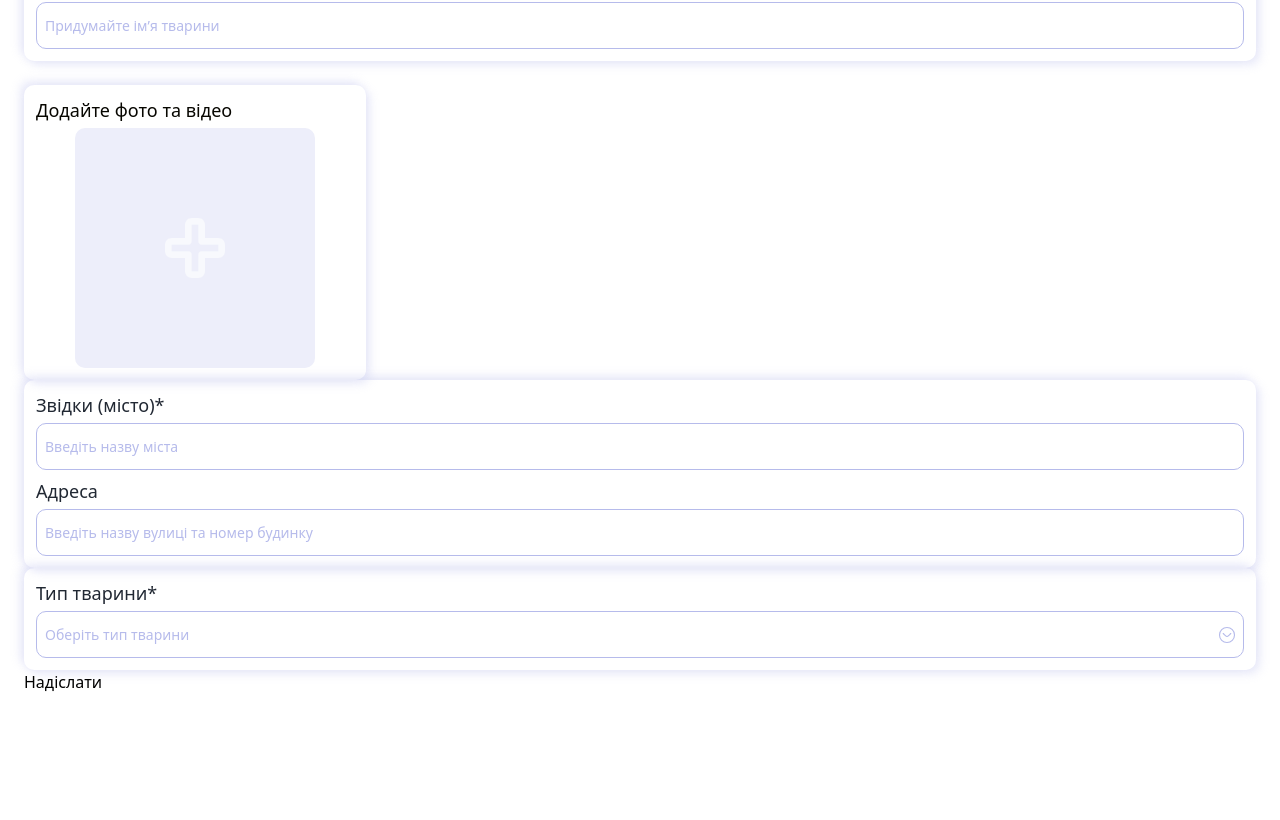
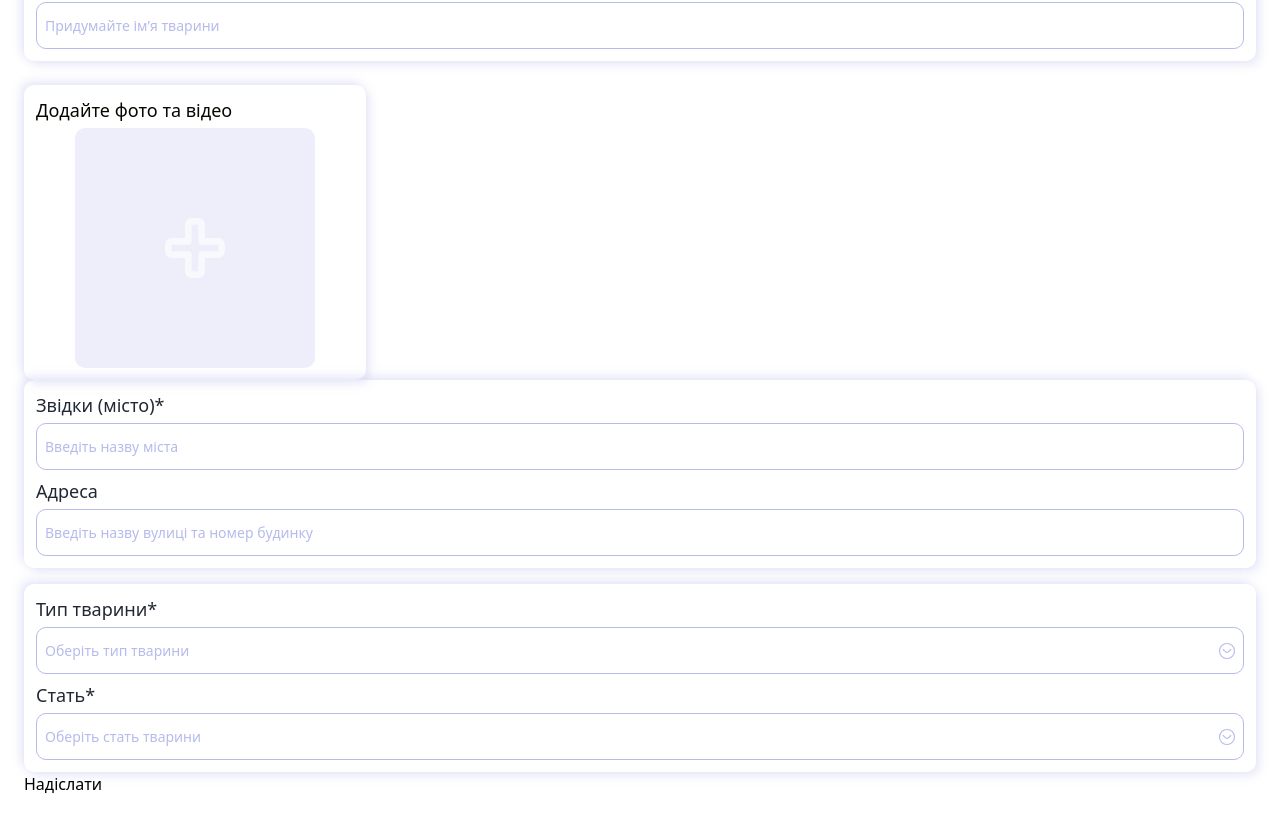
Before and after one commit to baza-trainee/AnimalRescueKharkiv, a Next.js app: page /crm/add-card in a window 1280 px wide. Shown: the part 898-1718 px from the top of the page. Before the commit the page ends 1616 px from the top, so only its background shows below. Built offline with nearby package versions, Linux system fonts and the light colour scheme.

Commit message:
fix: give PopupInput component more independence

```diff
--- a/src/components/crm/AddCardCrm/addCardSchema.ts
+++ b/src/components/crm/AddCardCrm/addCardSchema.ts
@@ -11,6 +11,8 @@ const animalTypes = [
   "Лис",
   "Інші",
 ];
+
+const genders = ["Самець", "Самка"];
 
 export const addCardSchema = Yup.object().shape({
   name: Yup.string()
@@ -37,6 +39,9 @@ export const addCardSchema = Yup.object().shape({
   animalType: Yup.string()
     .oneOf(animalTypes, "Оберіть тип тварини зі списку")
     .required("Оберіть тип тварини"),
+  gender: Yup.string()
+    .oneOf(genders, "Оберіть стать тварини зі списку")
+    .required("Оберіть стать тварини"),
 });
 
 export type TypeAddCardSchema = Yup.InferType<typeof addCardSchema>;
--- a/src/components/crm/AddCardForm/AddCardForm.tsx
+++ b/src/components/crm/AddCardForm/AddCardForm.tsx
@@ -15,6 +15,7 @@ const defaultValues = {
   city: "",
   address: "",
   animalType: "",
+  gender: "",
 };
 
 export const AddCardForm = () => {
--- a/src/components/crm/BasicInfoForm/BasicInfoForm.tsx
+++ b/src/components/crm/BasicInfoForm/BasicInfoForm.tsx
@@ -12,9 +12,8 @@ import { TypeAddCardSchema } from "../AddCardCrm/addCardSchema";
 import { useState } from "react";
 import { useToggle } from "../../register/popUp/useToggle";
 import { AnimalType } from "../../register/popUp/AnimalType";
-import { ArrowUpIcon } from "../../ui/icon/ArrowUpIcon";
-import { ArrowDownIcon } from "../../ui/icon/ArrowDownIcon";
 import { PopupInput } from "../../ui/inputs/PopupInput";
+import { Genders } from "../../register/popUp/Genders";
 
 interface PropsBasicInfoForm {
   control: Control<any>;
@@ -32,17 +31,26 @@ export const BasicInfoForm: React.FC<PropsBasicInfoForm> = ({
   const [selectedAnimalType, setSelectedAnimalType] = useState<string | null>(
     null
   );
-  const { isOpen, toggleModal } = useToggle();
+  const [selectedGender, setSelectedGender] = useState<string | null>(null);
+  const [openPopup, setOpenPopup] = useState<string | null>(null);
 
-  const handleSetectAnimalType = (type: string) => {
-    setSelectedAnimalType(type);
-    setValue && setValue("animalType", type, { shouldValidate: true });
-    clearErrors && clearErrors("animalType");
-    toggleModal();
+  const handleToggleModal = (name: string) => {
+    setOpenPopup((prev) => (prev === name ? null : name));
+  };
+
+  const handleSelect = (
+    name: keyof TypeAddCardSchema,
+    value: string,
+    setter: (value: string) => void
+  ) => {
+    setter(value);
+    setValue && setValue(name, value, { shouldValidate: true });
+    clearErrors && clearErrors(name);
+    setOpenPopup(null);
   };
 
   return (
-    <>
+    <div className="flex flex-col gap-[16px]">
       <fieldset className="flex flex-col gap-[8px] p-[12px] shadow-[4px_4px_10px_0px_#B6BBEB4D,_-4px_-4px_10px_0px_#B6BBEB4D] rounded-[10px]">
         <div className={errors?.city && "pb-[26px]"}>
           <Controller
@@ -81,12 +89,34 @@ export const BasicInfoForm: React.FC<PropsBasicInfoForm> = ({
           selectedValue={selectedAnimalType}
           control={control}
           errors={errors}
-          isOpen={isOpen}
-          onClose={toggleModal}
+          isOpen={openPopup === "animalType"}
+          onClose={() => handleToggleModal("animalType")}
         >
-          <AnimalType onClose={toggleModal} onSelect={handleSetectAnimalType} />
+          <AnimalType
+            onClose={() => handleToggleModal("animalType")}
+            onSelect={(value: string) =>
+              handleSelect("animalType", value, setSelectedAnimalType)
+            }
+          />
+        </PopupInput>
+        <PopupInput
+          name="gender"
+          label="Стать*"
+          placeholder="Оберіть стать тварини"
+          selectedValue={selectedGender}
+          control={control}
+          errors={errors}
+          isOpen={openPopup === "gender"}
+          onClose={() => handleToggleModal("gender")}
+        >
+          <Genders
+            onClose={() => handleToggleModal("gender")}
+            onSelect={(value: string) =>
+              handleSelect("gender", value, setSelectedGender)
+            }
+          />
         </PopupInput>
       </fieldset>
-    </>
+    </div>
   );
 };
--- /dev/null
+++ b/src/components/register/popUp/Genders.tsx
@@ -0,0 +1,26 @@
+import { ErrorPopUp } from ".";
+
+const genders = ["Самець", "Самка"];
+
+interface PropsGenders {
+  onClose: () => void;
+  onSelect: (type: string) => void;
+}
+
+export const Genders: React.FC<PropsGenders> = ({ onClose, onSelect }) => {
+  return (
+    <ErrorPopUp onClose={onClose}>
+      <ul className="flex flex-col gap-[8px] w-[310px] px-[4px] font-medium text-[18px]">
+        {genders.map((gender) => (
+          <li
+            key={gender}
+            onClick={() => onSelect(gender)}
+            className="cursor-pointer border-b border-b-[#EDEEFA] last:border-b-0 py-[4px]"
+          >
+            {gender}
+          </li>
+        ))}
+      </ul>
+    </ErrorPopUp>
+  );
+};
--- a/src/components/ui/inputs/PopupInput.tsx
+++ b/src/components/ui/inputs/PopupInput.tsx
@@ -36,8 +36,8 @@ export const PopupInput: React.FC<PropsPopupInput> = ({
           <div className="relative">
             <span
               onClick={onClose}
-              className={`absolute top-[46px] right-[8px] z-[10] cursor-pointer ${
-                !!errors.animalType ? "stroke-[#B00000]" : "stroke-[#B6BBEB]"
+              className={`absolute top-[46px] right-[8px] z-[5] cursor-pointer ${
+                !!errors[name] ? "stroke-[#B00000]" : "stroke-[#B6BBEB]"
               }  transition duration-[350ms]`}
             >
               {isOpen ? (
```
